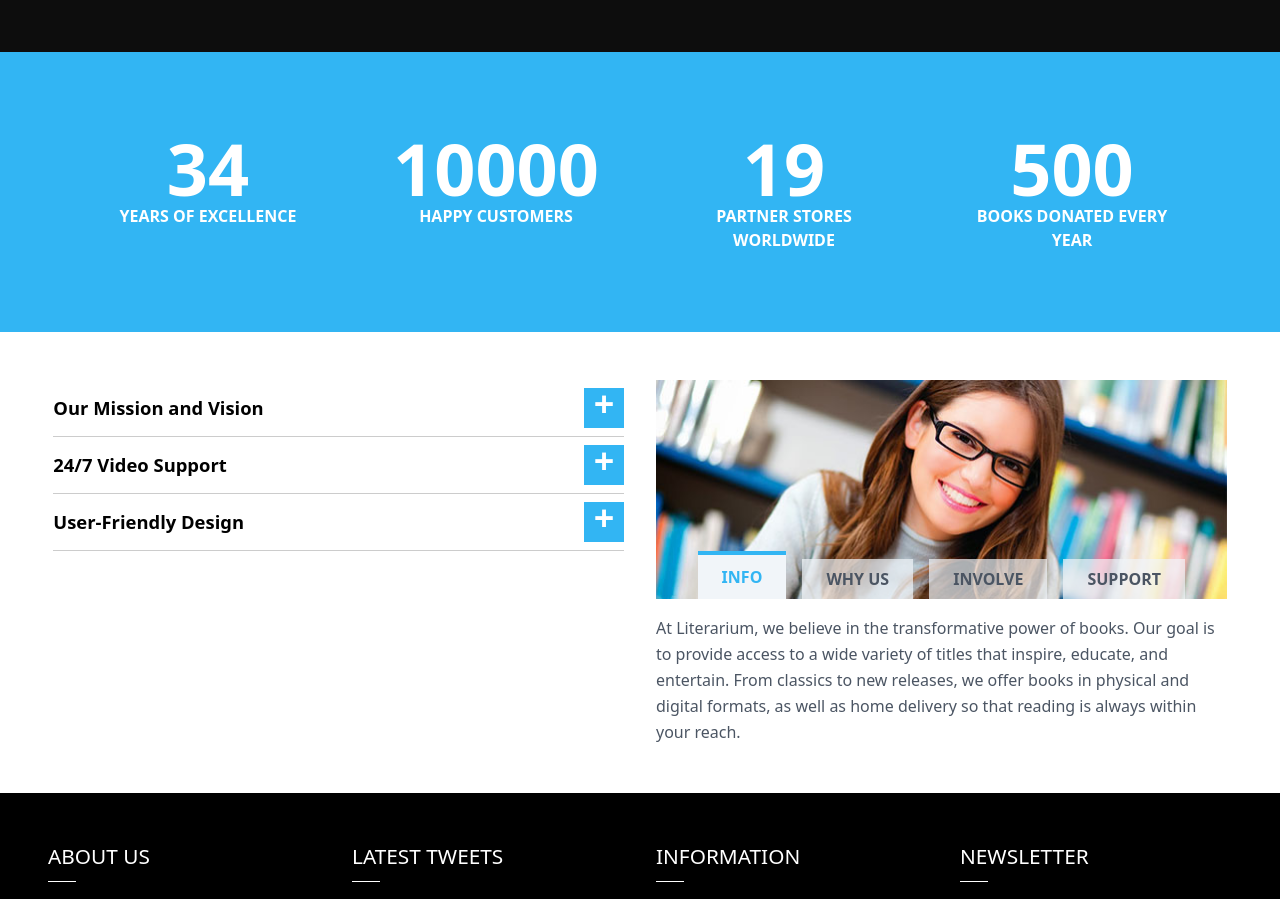
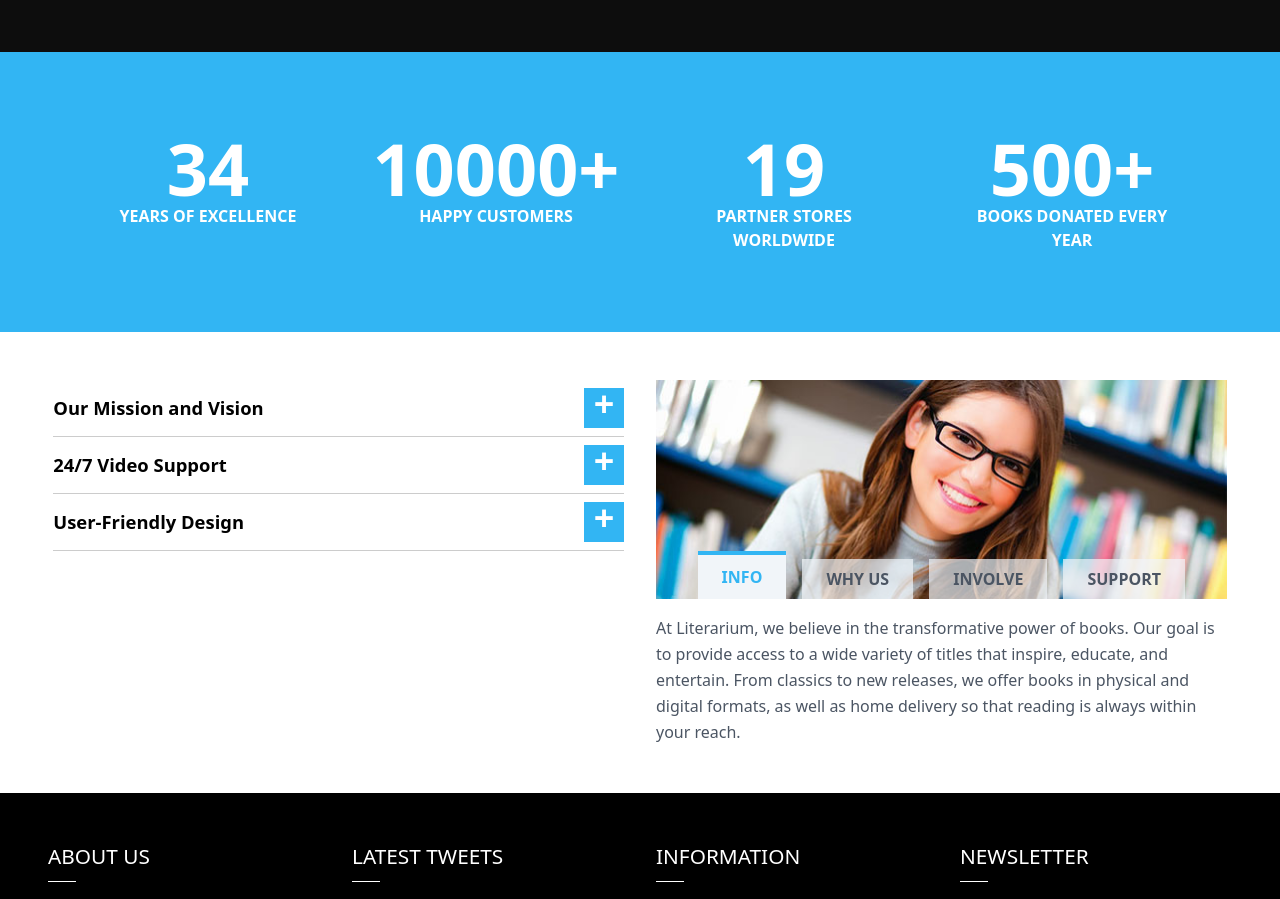
Before and after one commit to emmanuel-cruz-dev/literarium, a React (Vite) app: page /about in a window 1280 px wide. Shown: the part 2620-3519 px from the top of the page. Built offline with nearby package versions, Linux system fonts and the light colour scheme.

Commit message:
agregando plus a currentNumber CounterBanner

```diff
--- a/src/components/CounterBanner.tsx
+++ b/src/components/CounterBanner.tsx
@@ -32,7 +32,9 @@ const CounterItem: FC<CounterItemProps> = ({ number, title }) => {
 
   return (
     <div className="text-center">
-      <p className="text-7xl">{currentNumber}</p>
+      <p className="text-7xl">
+        {currentNumber > 400 ? currentNumber + "+" : currentNumber}
+      </p>
       <p className="w-2/3 mx-auto uppercase">{title}</p>
     </div>
   );
```
